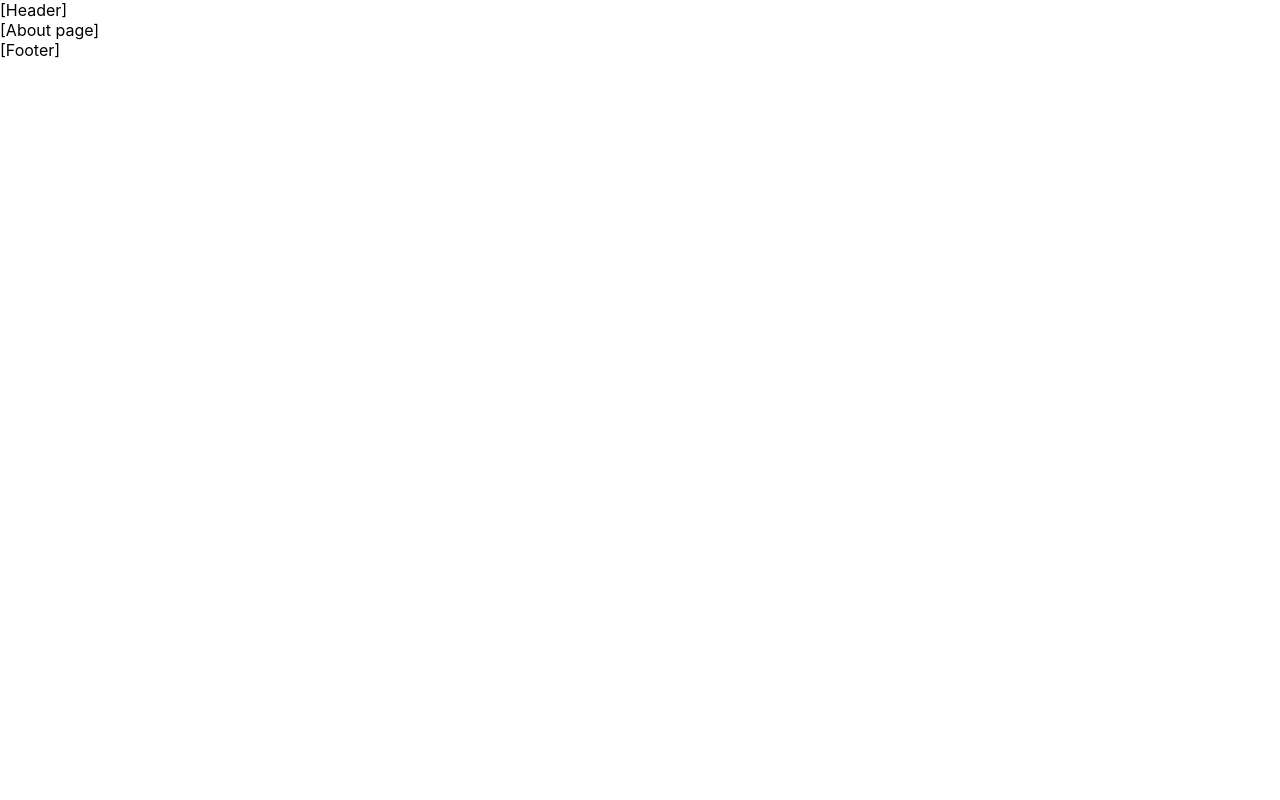
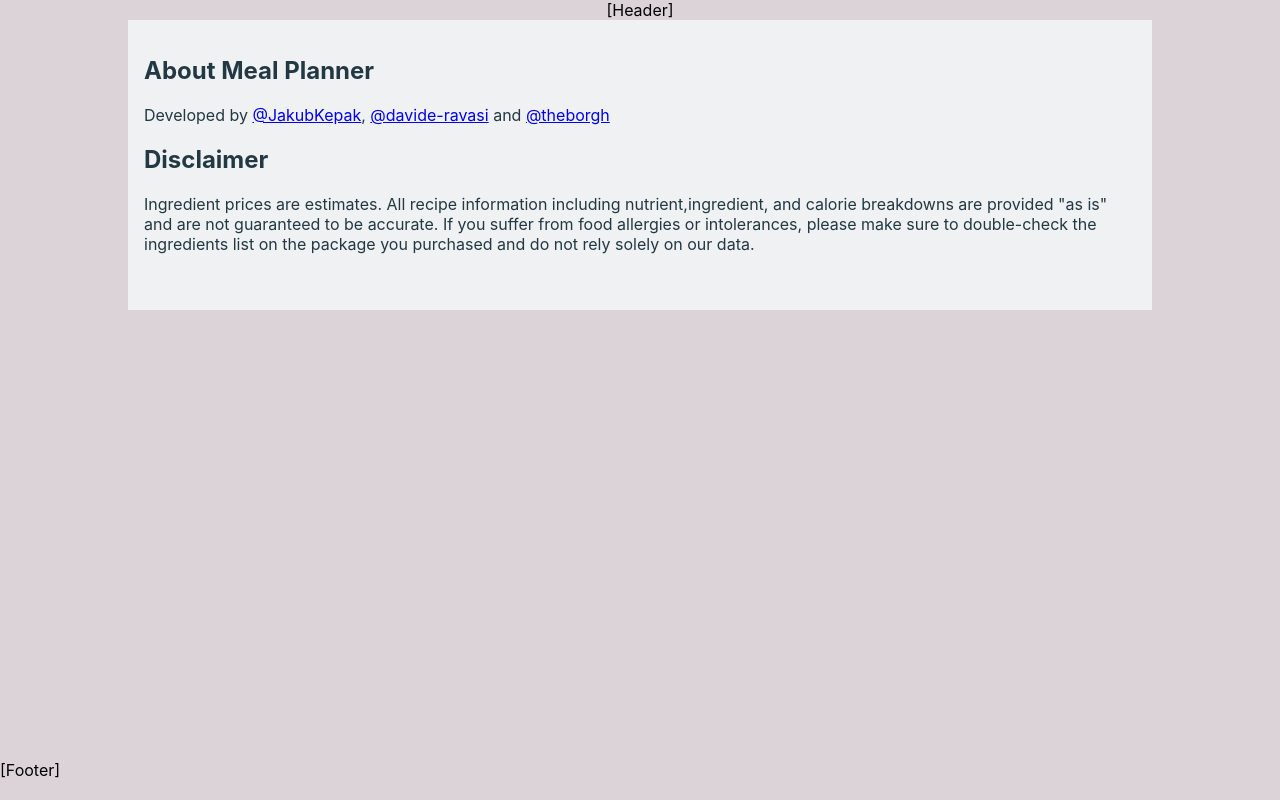
Before and after one commit to chingu-voyages/v28-geckos-team-05, a React (Create React App) app: page /about in a window 1280 px wide. Built offline with nearby package versions, Linux system fonts and the light colour scheme.

Commit message:
[39] Add About page text, styling

```diff
--- a/src/App.css
+++ /dev/null
@@ -1,38 +0,0 @@
-.App {
-  text-align: center;
-}
-
-.App-logo {
-  height: 40vmin;
-  pointer-events: none;
-}
-
-@media (prefers-reduced-motion: no-preference) {
-  .App-logo {
-    animation: App-logo-spin infinite 20s linear;
-  }
-}
-
-.App-header {
-  background-color: #282c34;
-  min-height: 100vh;
-  display: flex;
-  flex-direction: column;
-  align-items: center;
-  justify-content: center;
-  font-size: calc(10px + 2vmin);
-  color: white;
-}
-
-.App-link {
-  color: #61dafb;
-}
-
-@keyframes App-logo-spin {
-  from {
-    transform: rotate(0deg);
-  }
-  to {
-    transform: rotate(360deg);
-  }
-}
--- /dev/null
+++ b/src/App.scss
@@ -0,0 +1,10 @@
+@import './styles/constants';
+
+.appContainer {
+  position: relative;
+  display: flex;
+  flex-direction: column;
+  align-items: center;
+  background-color: $color-app-bg;
+  min-height: 100vh;
+}
--- a/src/App.tsx
+++ b/src/App.tsx
@@ -4,17 +4,17 @@ import HomePage from './pages/HomePage/HomePage';
 import AboutPage from './pages/AboutPage/AboutPage';
 import Header from './components/Header/Header';
 import Footer from './components/Footer/Footer';
-import './App.css';
+import './App.scss';
 
 const App = () => (
-  <>
+  <div className="appContainer">
     <Header />
     <Router>
       <Route path="/" exact component={HomePage} />
       <Route path="/about" exact component={AboutPage} />
     </Router>
     <Footer />
-  </>
+  </div>
 );
 
 export default App;
--- /dev/null
+++ b/src/components/Footer/Footer.scss
@@ -0,0 +1,9 @@
+@import '../../styles/constants';
+
+.footer {
+  position: absolute;
+  bottom: 0;
+  width: 100%;
+  height: $footer-height;
+  background-color: $color-app-bg;
+}
--- a/src/components/Footer/Footer.tsx
+++ b/src/components/Footer/Footer.tsx
@@ -1,5 +1,6 @@
 import React from 'react';
+import './Footer.scss';
 
 export default function Footer() {
-  return <div>[Footer]</div>;
+  return <div className="footer">[Footer]</div>;
 }
--- /dev/null
+++ b/src/pages/AboutPage/AboutPage.scss
@@ -0,0 +1 @@
+@import '../../styles/partials/page';
--- a/src/pages/AboutPage/AboutPage.tsx
+++ b/src/pages/AboutPage/AboutPage.tsx
@@ -1,5 +1,23 @@
 import React from 'react';
+import './AboutPage.scss';
 
 export default function AboutPage() {
-  return <div>[About page]</div>;
+  return (
+    <div className="page">
+      <h2>About Meal Planner</h2>
+      <p>
+        Developed by <a href="https://github.com/JakubKepak">@JakubKepak</a>,{' '}
+        <a href="https://github.com/davide-ravasi">@davide-ravasi</a> and{' '}
+        <a href="https://github.com/theborgh">@theborgh</a>
+      </p>
+      <h2>Disclaimer</h2>
+      <p>
+        Ingredient prices are estimates. All recipe information including
+        nutrient,ingredient, and calorie breakdowns are provided "as is" and are
+        not guaranteed to be accurate. If you suffer from food allergies or
+        intolerances, please make sure to double-check the ingredients list on
+        the package you purchased and do not rely solely on our data.
+      </p>
+    </div>
+  );
 }
--- /dev/null
+++ b/src/pages/HomePage/HomePage.scss
@@ -0,0 +1 @@
+@import '../../styles/partials/page';
--- a/src/pages/HomePage/HomePage.tsx
+++ b/src/pages/HomePage/HomePage.tsx
@@ -1,5 +1,6 @@
 import React from 'react';
+import './HomePage.scss';
 
 export default function HomePage() {
-  return <div>[Home page]</div>;
+  return <div className="page">[Home page]</div>;
 }
--- /dev/null
+++ b/src/styles/_constants.scss
@@ -0,0 +1,14 @@
+// Colors
+$color-primary: #223843;
+$color-secondary: #286D6A;
+$color-app-bg: #DBD3D8;
+$color-page-bg: #EFF1F3;
+$color-card-bg: #DCC1AB;
+
+// Breakpoints for media queries
+$bp-min-desktop: 769px;
+
+// Sizes
+$max-page-width: 1024px;
+$page-inner-padding: 1rem;
+$footer-height: 2.5rem;
--- /dev/null
+++ b/src/styles/partials/_page.scss
@@ -0,0 +1,16 @@
+@import '../constants.scss';
+
+.page {
+  width: 100%;
+  box-sizing: border-box;
+  padding: $page-inner-padding;
+  color: $color-primary;
+  background-color: $color-page-bg;
+  padding-bottom: $footer-height;
+}
+
+@media screen and (min-width: $bp-min-desktop) {
+  .page {
+    max-width: $max-page-width;
+  }
+}
```
